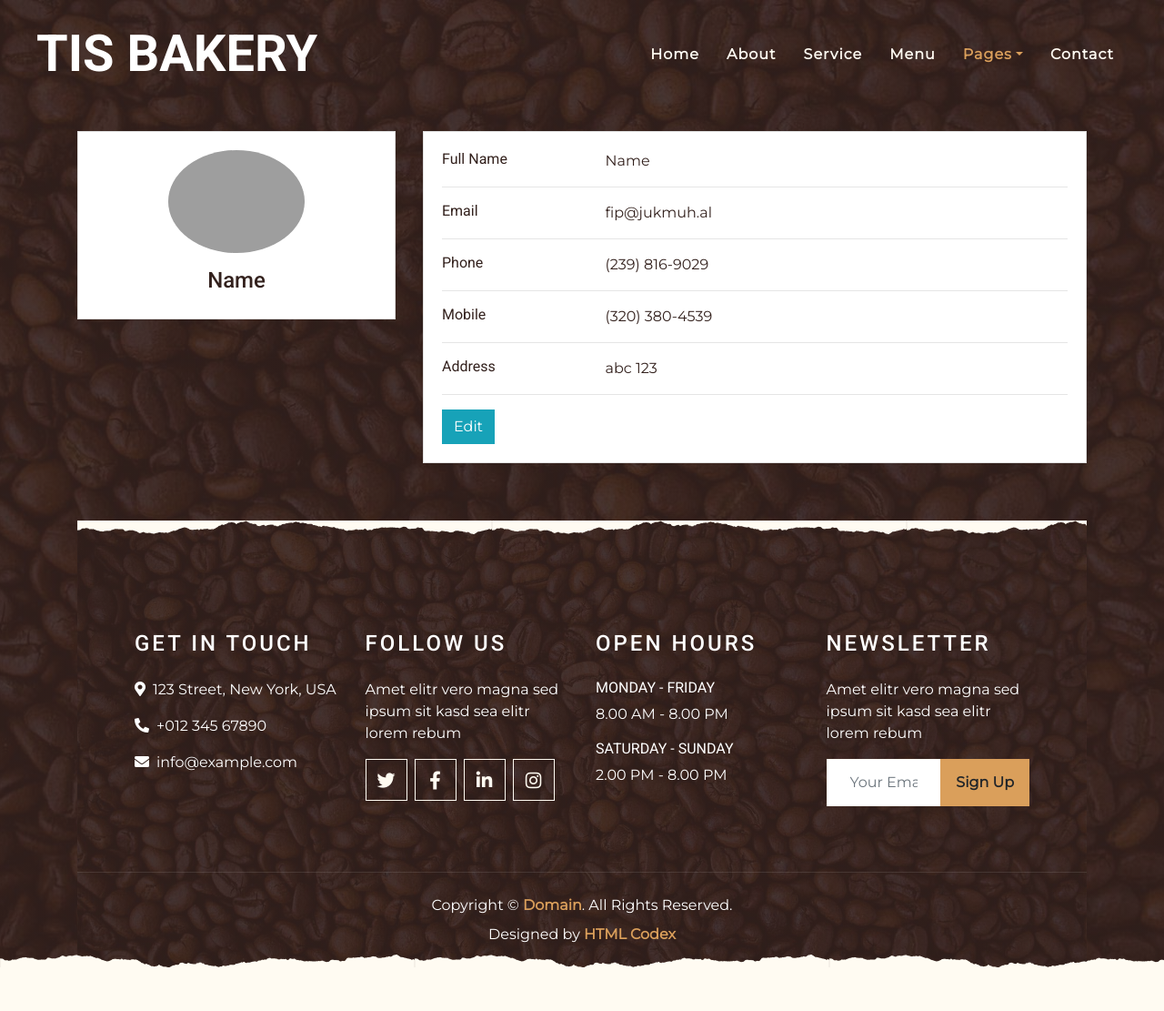
After one commit to rachhhWrong/ICT3X03-Team37, a Flask app: template website/templates/account_page.html in a window 1280 px wide. The commit adds this page. Shown: the whole page at 91% size. Run offline with Flask 3, Linux system fonts and the light colour scheme; the template is opened without the code that fills it, so the values that code supplies are empty; some libraries are stand-ins or nearby versions; grey boxes are pictures that could not be loaded.

Commit message:
added account page
edited some pages and added the account page

```diff
--- /dev/null
+++ b/website/templates/account_page.html
@@ -0,0 +1,203 @@
+<!DOCTYPE html>
+<html lang="en">
+<head>
+    <meta charset="utf-8">
+    <title>Account Page</title>
+    <meta content="width=device-width, initial-scale=1.0" name="viewport">
+
+    <!-- Favicon -->
+    <link href="../static/img/favicon.ico" rel="icon">
+
+    <!-- Google Font -->
+    <link rel="preconnect" href="https://fonts.gstatic.com">
+    <link href="https://fonts.googleapis.com/css2?family=Montserrat:wght@200;400&family=Roboto:wght@400;500;700&display=swap" rel="stylesheet">
+
+    <!-- Font Awesome -->
+    <link href="https://cdnjs.cloudflare.com/ajax/libs/font-awesome/5.10.0/css/all.min.css" rel="stylesheet">
+
+    <!-- Libraries Stylesheet -->
+    <link href="../static/lib/owlcarousel/assets/owl.carousel.min.css" rel="stylesheet">
+    <link href="../static/lib/tempusdominus/css/tempusdominus-bootstrap-4.min.css" rel="stylesheet" />
+
+    <!-- Customized Bootstrap Stylesheet -->
+    <link href="../static/css/style.min.css" rel="stylesheet">
+</head>
+<body>
+<!-- Navbar Start -->
+    <div class="container-fluid p-0 nav-bar">
+        <nav class="navbar navbar-expand-lg bg-none navbar-dark py-3">
+            <a href="index.html" class="navbar-brand px-lg-4 m-0">
+                <h1 class="m-0 display-4 text-uppercase text-white">TIS Bakery</h1>
+            </a>
+            <button type="button" class="navbar-toggler" data-toggle="collapse" data-target="#navbarCollapse">
+                <span class="navbar-toggler-icon"></span>
+            </button>
+            <div class="collapse navbar-collapse justify-content-between" id="navbarCollapse">
+                <div class="navbar-nav ml-auto p-4">
+                    <a href="home.html" class="nav-item nav-link">Home</a>
+                    <a href="about.html" class="nav-item nav-link">About</a>
+                    <a href="service.html" class="nav-item nav-link">Service</a>
+                    <a href="menu.html" class="nav-item nav-link">Menu</a>
+                    <div class="nav-item dropdown">
+                        <a href="#" class="nav-link dropdown-toggle active" data-toggle="dropdown">Pages</a>
+                        <div class="dropdown-menu text-capitalize">
+                            <a href="reservation.html" class="dropdown-item active">Reservation</a>
+                            <a href="testimonial.html" class="dropdown-item">Testimonial</a>
+                        </div>
+                    </div>
+                    <a href="contact.html" class="nav-item nav-link">Contact</a>
+                </div>
+            </div>
+        </nav>
+    </div>
+    <!-- Navbar End -->
+    <div class="container-fluid page-header mb-5 position-relative overlay-bottom">
+<br><br><br><br><br><br>
+        <div class="container">
+    <div class="main-body">
+
+          <div class="row gutters-sm">
+            <div class="col-md-4 mb-3">
+              <div class="card">
+                <div class="card-body">
+                  <div class="d-flex flex-column align-items-center text-center">
+                    <img src="https://bootdey.com/img/Content/avatar/avatar7.png" alt="Admin" class="rounded-circle" width="150">
+                    <div class="mt-3">
+                      <h4>Name</h4>
+                    </div>
+                  </div>
+                </div>
+              </div>
+            </div>
+            <div class="col-md-8">
+              <div class="card mb-3">
+                <div class="card-body">
+                  <div class="row">
+                    <div class="col-sm-3">
+                      <h6 class="mb-0">Full Name</h6>
+                    </div>
+                    <div class="col-sm-9 text-secondary">
+                      Name
+                    </div>
+                  </div>
+                  <hr>
+                  <div class="row">
+                    <div class="col-sm-3">
+                      <h6 class="mb-0">Email</h6>
+                    </div>
+                    <div class="col-sm-9 text-secondary">
+                      fip@jukmuh.al
+                    </div>
+                  </div>
+                  <hr>
+                  <div class="row">
+                    <div class="col-sm-3">
+                      <h6 class="mb-0">Phone</h6>
+                    </div>
+                    <div class="col-sm-9 text-secondary">
+                      (239) 816-9029
+                    </div>
+                  </div>
+                  <hr>
+                  <div class="row">
+                    <div class="col-sm-3">
+                      <h6 class="mb-0">Mobile</h6>
+                    </div>
+                    <div class="col-sm-9 text-secondary">
+                      (320) 380-4539
+                    </div>
+                  </div>
+                  <hr>
+                  <div class="row">
+                    <div class="col-sm-3">
+                      <h6 class="mb-0">Address</h6>
+                    </div>
+                    <div class="col-sm-9 text-secondary">
+                      abc 123
+                    </div>
+                  </div>
+                  <hr>
+                  <div class="row">
+                    <div class="col-sm-12">
+                      <a class="btn btn-info " target="__blank" href="#">Edit</a>
+                    </div>
+                  </div>
+                </div>
+              </div>
+
+
+
+
+        </div>
+    </div>
+    </div>
+    <!-- Footer Start -->
+    <div class="container-fluid footer text-white mt-5 pt-5 px-0 position-relative overlay-top">
+        <div class="row mx-0 pt-5 px-sm-3 px-lg-5 mt-4">
+            <div class="col-lg-3 col-md-6 mb-5">
+                <h4 class="text-white text-uppercase mb-4" style="letter-spacing: 3px;">Get In Touch</h4>
+                <p><i class="fa fa-map-marker-alt mr-2"></i>123 Street, New York, USA</p>
+                <p><i class="fa fa-phone-alt mr-2"></i>+012 345 67890</p>
+                <p class="m-0"><i class="fa fa-envelope mr-2"></i>info@example.com</p>
+            </div>
+            <div class="col-lg-3 col-md-6 mb-5">
+                <h4 class="text-white text-uppercase mb-4" style="letter-spacing: 3px;">Follow Us</h4>
+                <p>Amet elitr vero magna sed ipsum sit kasd sea elitr lorem rebum</p>
+                <div class="d-flex justify-content-start">
+                    <a class="btn btn-lg btn-outline-light btn-lg-square mr-2" href="#"><i class="fab fa-twitter"></i></a>
+                    <a class="btn btn-lg btn-outline-light btn-lg-square mr-2" href="#"><i class="fab fa-facebook-f"></i></a>
+                    <a class="btn btn-lg btn-outline-light btn-lg-square mr-2" href="#"><i class="fab fa-linkedin-in"></i></a>
+                    <a class="btn btn-lg btn-outline-light btn-lg-square" href="#"><i class="fab fa-instagram"></i></a>
+                </div>
+            </div>
+            <div class="col-lg-3 col-md-6 mb-5">
+                <h4 class="text-white text-uppercase mb-4" style="letter-spacing: 3px;">Open Hours</h4>
+                <div>
+                    <h6 class="text-white text-uppercase">Monday - Friday</h6>
+                    <p>8.00 AM - 8.00 PM</p>
+                    <h6 class="text-white text-uppercase">Saturday - Sunday</h6>
+                    <p>2.00 PM - 8.00 PM</p>
+                </div>
+            </div>
+            <div class="col-lg-3 col-md-6 mb-5">
+                <h4 class="text-white text-uppercase mb-4" style="letter-spacing: 3px;">Newsletter</h4>
+                <p>Amet elitr vero magna sed ipsum sit kasd sea elitr lorem rebum</p>
+                <div class="w-100">
+                    <div class="input-group">
+                        <input type="text" class="form-control border-light" style="padding: 25px;" placeholder="Your Email">
+                        <div class="input-group-append">
+                            <button class="btn btn-primary font-weight-bold px-3">Sign Up</button>
+                        </div>
+                    </div>
+                </div>
+            </div>
+        </div>
+        <div class="container-fluid text-center text-white border-top mt-4 py-4 px-sm-3 px-md-5" style="border-color: rgba(256, 256, 256, .1) !important;">
+            <p class="mb-2 text-white">Copyright &copy; <a class="font-weight-bold" href="#">Domain</a>. All Rights Reserved.</a></p>
+            <p class="m-0 text-white">Designed by <a class="font-weight-bold" href="https://htmlcodex.com">HTML Codex</a></p>
+        </div>
+    </div>
+    <!-- Footer End -->
+
+<!-- Back to Top -->
+    <a href="#" class="btn btn-lg btn-primary btn-lg-square back-to-top"><i class="fa fa-angle-double-up"></i></a>
+
+
+    <!-- JavaScript Libraries -->
+    <script src="https://code.jquery.com/jquery-3.4.1.min.js"></script>
+    <script src="https://stackpath.bootstrapcdn.com/bootstrap/4.4.1/js/bootstrap.bundle.min.js"></script>
+    <script src="lib/easing/easing.min.js"></script>
+    <script src="lib/waypoints/waypoints.min.js"></script>
+    <script src="lib/owlcarousel/owl.carousel.min.js"></script>
+    <script src="lib/tempusdominus/js/moment.min.js"></script>
+    <script src="lib/tempusdominus/js/moment-timezone.min.js"></script>
+    <script src="lib/tempusdominus/js/tempusdominus-bootstrap-4.min.js"></script>
+
+    <!-- Contact Javascript File -->
+    <script src="mail/jqBootstrapValidation.min.js"></script>
+    <script src="mail/contact.js"></script>
+
+    <!-- Template Javascript -->
+    <script src="js/main.js"></script>
+</body>
+</html>
--- a/website/templates/data_analyst_page.html
+++ b/website/templates/data_analyst_page.html
@@ -19,6 +19,10 @@
     <title>Data Analytics</title>
 </head>
 <body>
+<blockquote class="blockquote text-center">
+    <h1 class="align-self-xl-center">Data Analytics</h1>
+</blockquote>
+
 
 <ul class="nav nav-tabs">
   <li class="active"><button type="button" class="btn btn-info" data-toggle="tab" href="#customer-orders">Customer Orders</button></li>
--- a/website/templates/edit_account_page.html
+++ b/website/templates/edit_account_page.html
@@ -17,7 +17,7 @@
     <!-- Customized Bootstrap Stylesheet -->
     <link href="../static/css/style.min.css" rel="stylesheet">
 
-    <title>Account Page</title>
+    <title>Edit Account</title>
 </head>
 <body>
 <div class="container rounded bg-white mt-5 mb-5">
```
